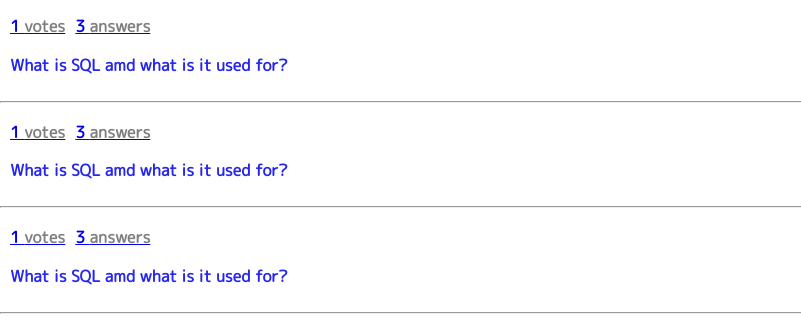
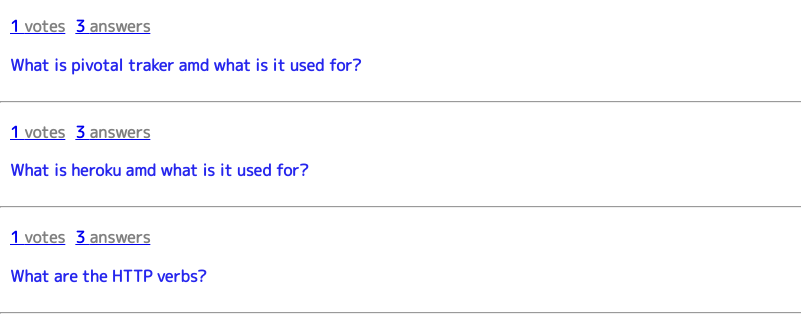
Before and after one commit to babadee001/stackoverflow-lite, a plain HTML site: page questions.html in a window 1280 px wide. Shown: the part 661-980 px from the top of the page, 0-801 px from the left. Drawn offline with Linux system fonts and the light colour scheme; grey boxes are pictures that could not be loaded; a script that the page names is missing.

Commit message:
Update questions.html

```diff
--- a/questions.html
+++ b/questions.html
@@ -72,7 +72,7 @@
             <div id="quesRecords">
                     <a href="answers.html"><h4>1 <span class="records">votes</span></h4></a>
                         <a href="answers.html"><h4>3 <span class="records">answers</span></h4></a>
-                        <p id="questions">What is SQL amd what is it used for?</p>
+                        <p id="questions">What is pivotal traker amd what is it used for?</p>
             </div>
 
             <hr>
@@ -82,7 +82,7 @@
                 <div id="quesRecords">
                         <a href="answers.html"><h4>1 <span class="records">votes</span></h4></a>
                             <a href="answers.html"><h4>3 <span class="records">answers</span></h4></a>
-                            <p id="questions">What is SQL amd what is it used for?</p>
+                            <p id="questions">What is heroku amd what is it used for?</p>
                 </div>
 
                 <hr>
@@ -92,7 +92,7 @@
                     <div id="quesRecords">
                             <a href="answers.html"><h4>1 <span class="records">votes</span></h4></a>
                                 <a href="answers.html"><h4>3 <span class="records">answers</span></h4></a>
-                                <p id="questions">What is SQL amd what is it used for?</p>
+                                <p id="questions">What are the HTTP verbs?</p>
                     </div>
 
                     <hr>
```
